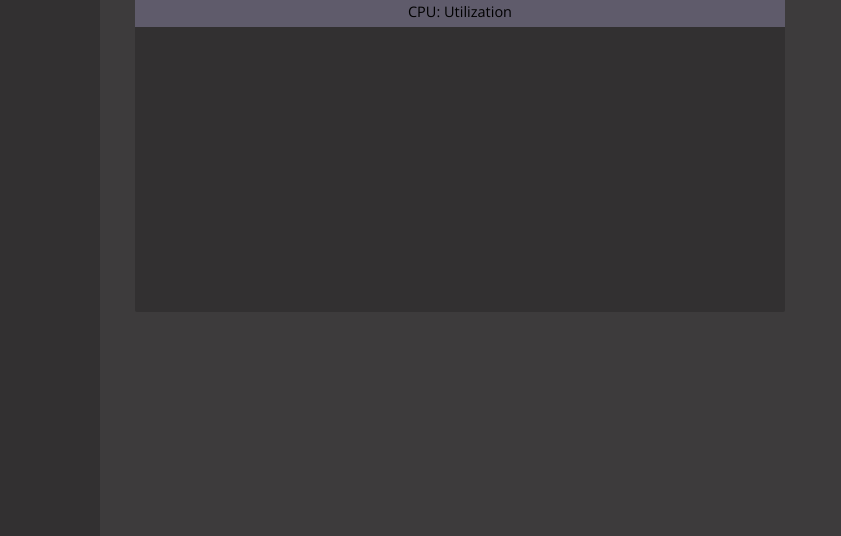
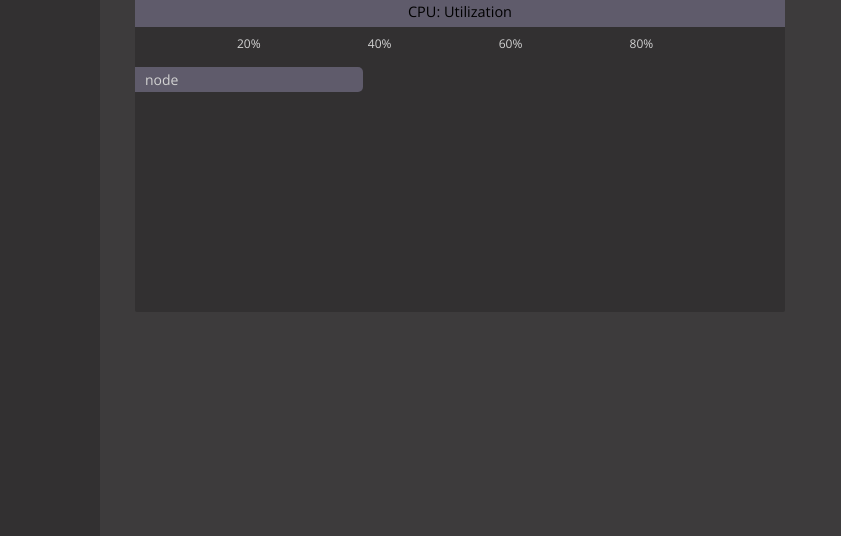
Before and after one commit to a-riceeater/openmonitor, a website: page html/home.html in a window 1280 px wide. Shown: the part 264-800 px from the top of the page, without its empty margins (0-841 px from the left). Drawn offline with nearby package versions, Linux system fonts and the light colour scheme; no server answers.

Commit message:
example cpu util bar

```diff
--- a/html/home.html
+++ b/html/home.html
@@ -30,7 +30,19 @@
 
         <div class="section large tall">
             <div class="header">CPU: Utilization</div>
-            <div class="content"></div>
+            <div class="content" id="cpuu-cont">
+                <div id="percents">
+                    <span>20%</span>
+                    <span>40%</span>
+                    <span>60%</span>
+                    <span>80%</span>
+                </div>
+                <div id="services">
+                    <div class="bar">
+                        node
+                    </div>
+                </div>
+            </div>
         </div>
 
 
--- a/public/dash.css
+++ b/public/dash.css
@@ -82,3 +82,37 @@
 .section > .content.bf {
     font-size: 32px;
 }
+
+#cpuu-cont > #percents {
+    width: 100%;
+    height: 20px;
+}
+
+#cpuu-cont > #percents > span {
+    margin-left: 102px;
+    font-size: 12px;
+}
+
+#cpuu-cont > #services {
+    position: absolute;
+    top: 20px;
+    width: 100%;
+    height: calc(100% - 20px);
+    left: 0;
+    padding-top: 20px;
+    box-sizing: border-box;
+}
+
+#cpuu-cont > #services > .bar {
+    height: 25px;
+    width: 35%;
+    background-color: var(--accent);
+    font-size: 14px;
+    display: flex;
+    align-items: center;
+    text-align: left;
+    padding-left: 10px;
+    box-sizing: border-box;
+    border-top-right-radius: 5px;
+    border-bottom-right-radius: 5px;
+}
```
